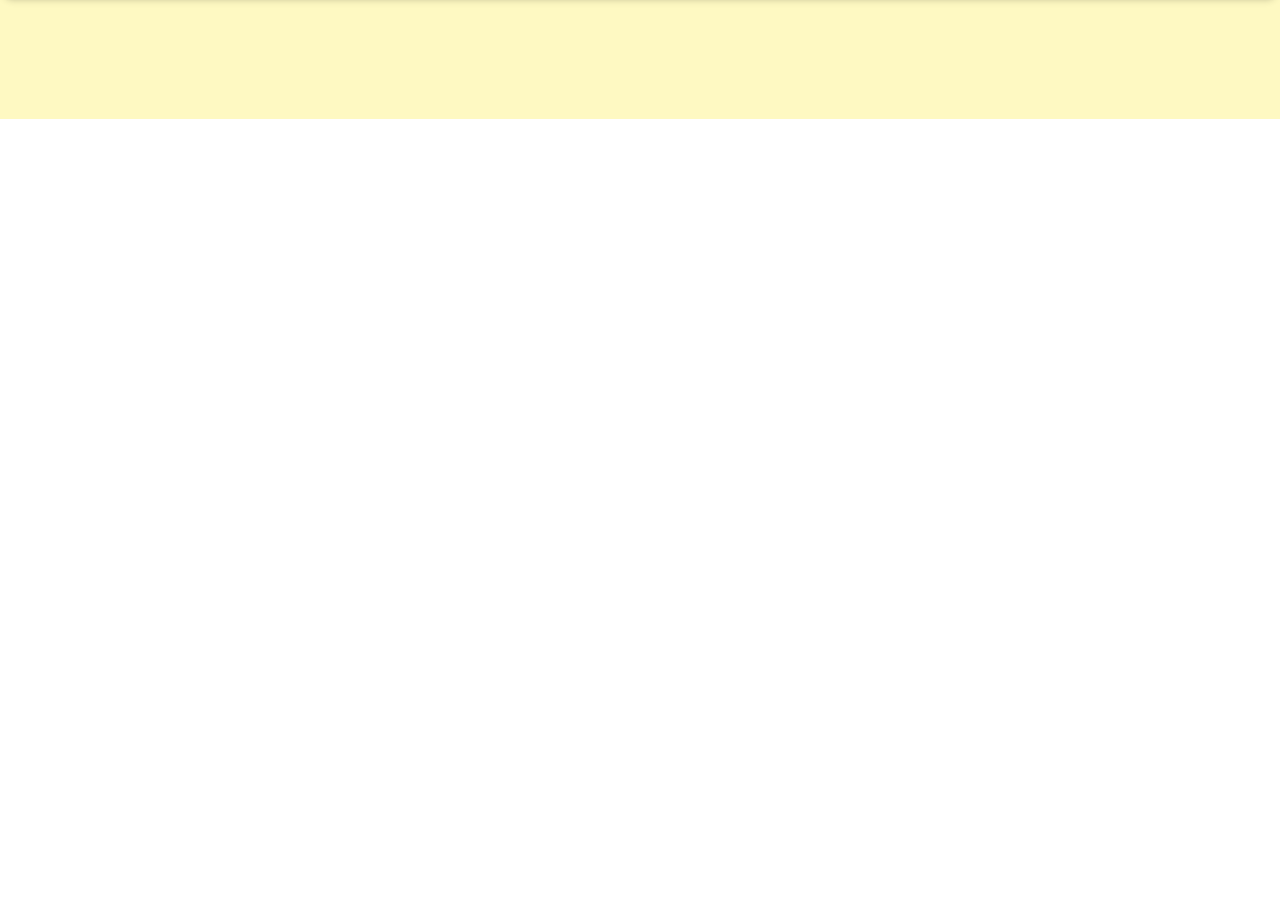
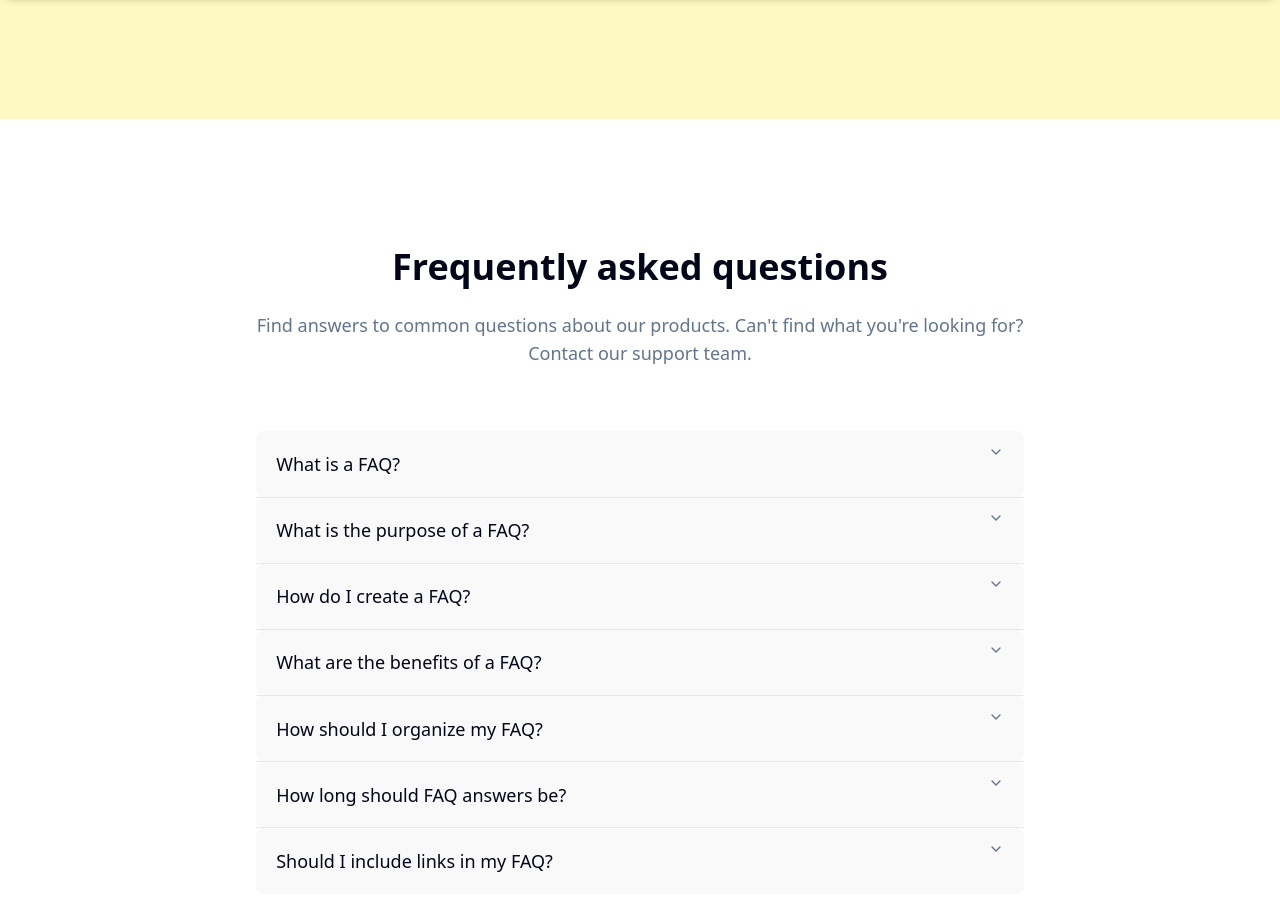
Before and after one commit to cl1ntdev/Toothalie-Front-End, a React (Vite) app: page / in a window 1280 px wide. Shown: the part 2445-3356 px from the top of the page. Before the commit the page ends 2564 px from the top, so only its background shows below. Built offline with nearby package versions, Linux system fonts and the light colour scheme.

Commit message:
FAQ integration

```diff
--- /dev/null
+++ b/src/Pages/LandinPageSection/Lpage_faq.tsx
@@ -0,0 +1,15 @@
+import React from "react";
+import { Faq3 } from "@/components/faq3";
+
+export default function Lpage_faq() {
+  return (
+    <Faq3
+      heading="Frequently asked questions"
+      description="Find answers to common questions about our products. Can't find what you're looking for? Contact our support team."
+      supportHeading="Need more help?"
+      supportDescription="Our support team is available 24/7 to assist you."
+      supportButtonText="Contact support"
+      supportButtonUrl="/contact"
+    />
+  );
+}
--- a/src/Pages/LandingPage.tsx
+++ b/src/Pages/LandingPage.tsx
@@ -2,6 +2,7 @@ import React from "react";
 import HeroSection from './LandinPageSection/Hero'
 import LPage_Section1 from "./LandinPageSection/Lpage_Section1";
 import LPage_Section2 from "./LandinPageSection/Lpage_Section2";
+import Lpage_faq from "./LandinPageSection/Lpage_faq";
 export default function LandingPage(){
   return(
     <>
@@ -9,6 +10,7 @@ export default function LandingPage(){
         <HeroSection />
         <LPage_Section1 />
         <LPage_Section2 />
+        <Lpage_faq />
       </div>
     </>
   )
```
